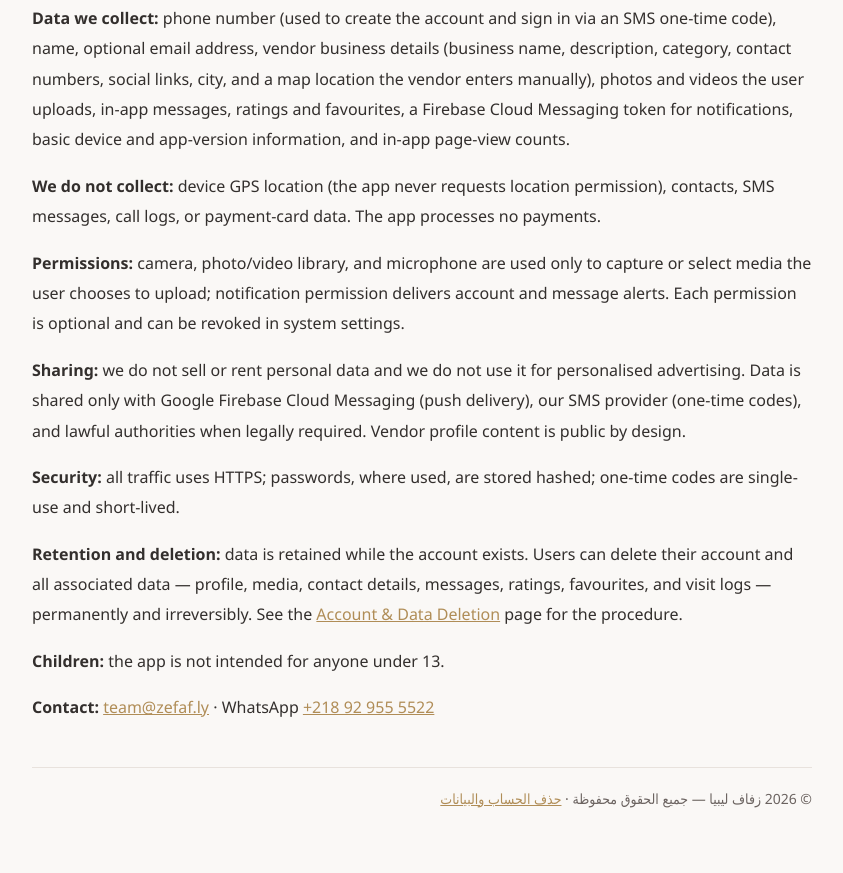
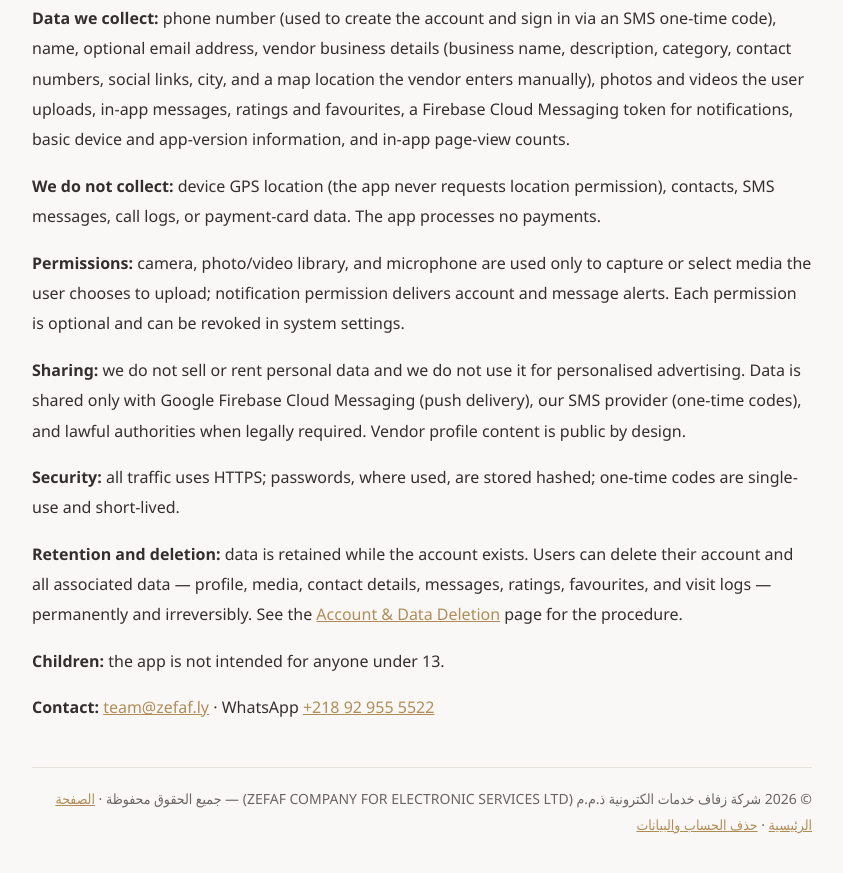
Before and after one commit to talalal6-ux/zefaf-legal, a plain HTML site: page privacy-policy.html in a window 1280 px wide. Shown: the part 3783-4656 px from the top of the page, without its empty margins (218-1061 px from the left). Drawn offline with Linux system fonts and the light colour scheme.

Commit message:
تحديث موقع شركة زفاف: privacy-policy.html
Co-Authored-By: Claude Opus 5.5 <noreply@anthropic.com>

```diff
--- a/privacy-policy.html
+++ b/privacy-policy.html
@@ -209,7 +209,8 @@ a{color:var(--accent)}
 </section>
 
 <footer>
-  © 2026 زفاف ليبيا — جميع الحقوق محفوظة ·
+  © 2026 شركة زفاف خدمات الكترونية ذ.م.م (ZEFAF COMPANY FOR ELECTRONIC SERVICES LTD) — جميع الحقوق محفوظة ·
+  <a href="index.html">الصفحة الرئيسية</a> ·
   <a href="account-deletion.html">حذف الحساب والبيانات</a>
 </footer>
 </main>
```
